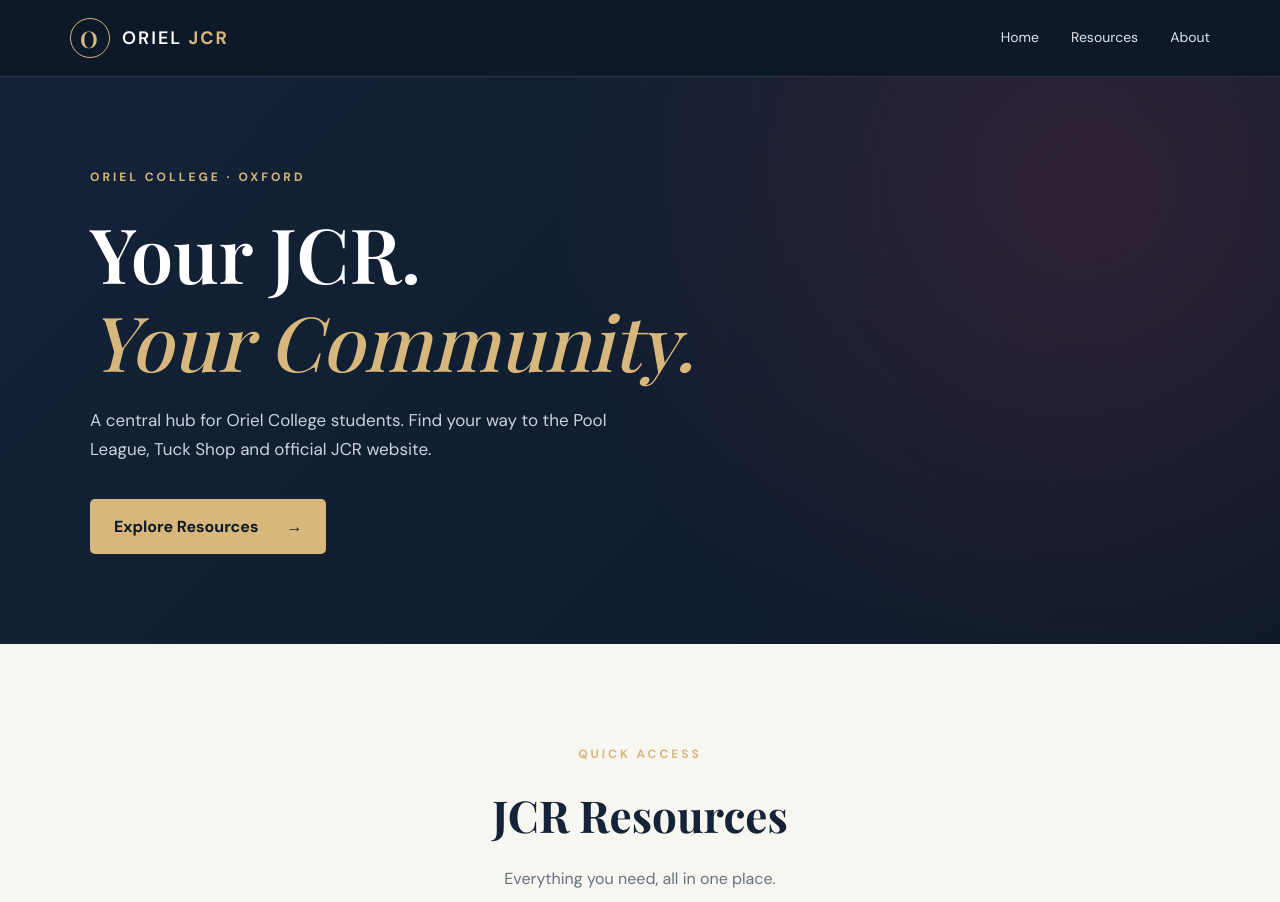
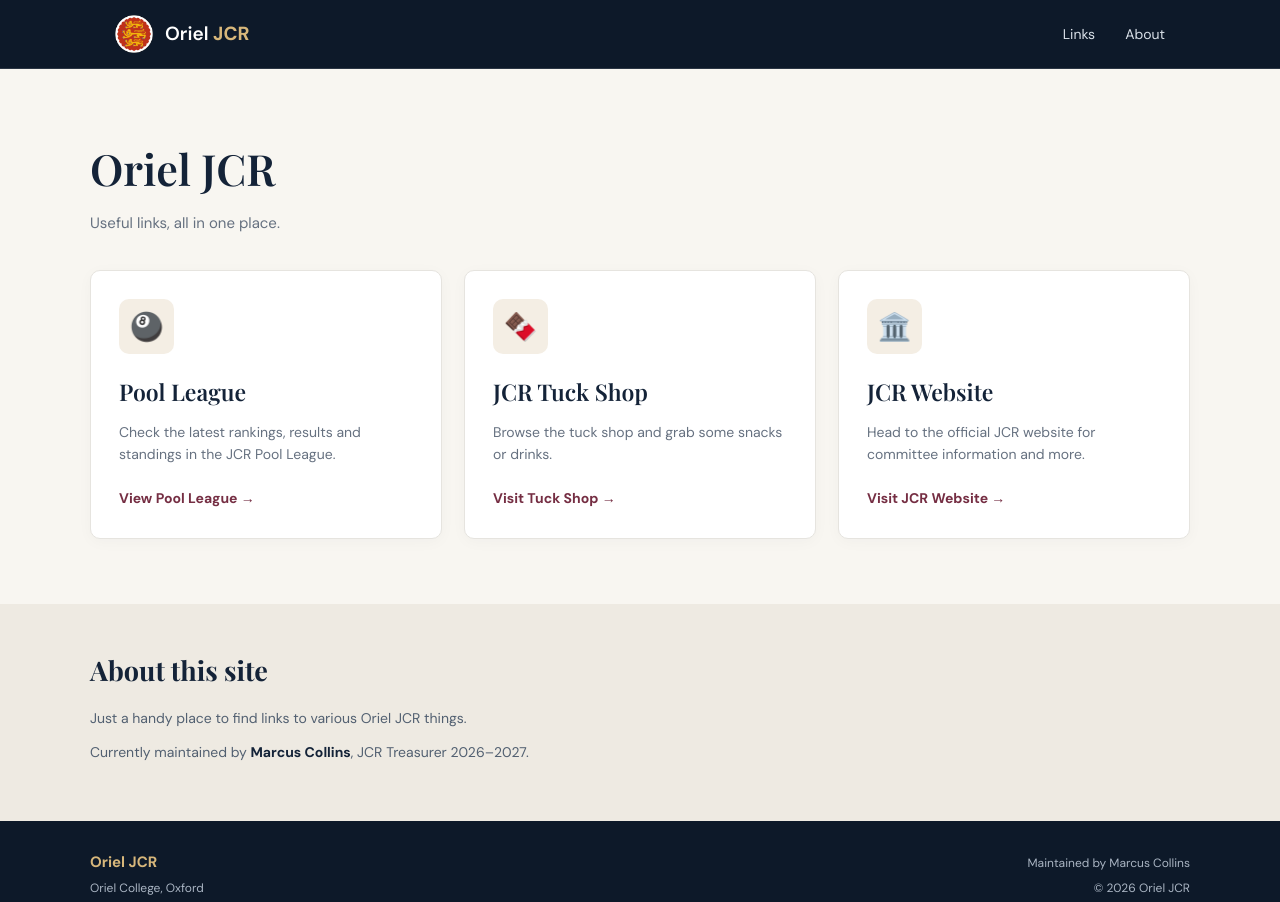
Before and after one commit to orieljcrtreasurer/oriel-jcr, a plain HTML site: page index.html in a window 1280 px wide. Shown: the top 902 px of the page. Drawn offline with nearby package versions, Linux system fonts and the light colour scheme.

Commit message:
Refactor index.html, script.js, and style.css for improved structure and accessibility

```diff
--- a/index.html
+++ b/index.html
@@ -1,15 +1,16 @@
 
 <!DOCTYPE html>
 <html lang="en">
+
 <head>
   <meta charset="UTF-8">
   <meta name="viewport"
         content="width=device-width, initial-scale=1.0">
 
   <meta name="description"
-        content="Oriel College JCR student resources, including the Pool League, Tuck Shop and official JCR website.">
+        content="Useful links and resources for Oriel College JCR students.">
 
-  <title>Oriel College JCR | Student Hub</title>
+  <title>Oriel JCR</title>
 
   <link rel="icon" type="image/x-icon" href="icon.ico">
   <link rel="stylesheet" href="style.css">
@@ -19,142 +20,155 @@
 
 <body>
 
+  <!-- Navigation -->
   <header class="site-header">
     <nav class="navbar">
-      <a href="#home" class="brand">
-        <span class="brand-symbol">O</span>
-        <span>ORIEL <strong>JCR</strong></span>
+
+      <a href="#resources" class="brand">
+        <img src="icon.ico"
+             alt="Oriel JCR"
+             class="brand-icon">
+
+        <span>Oriel <strong>JCR</strong></span>
       </a>
 
       <button class="menu-toggle"
               aria-label="Toggle navigation"
+              aria-controls="nav-links"
               aria-expanded="false">
         ☰
       </button>
 
       <div class="nav-links" id="nav-links">
-        <a href="#home">Home</a>
-        <a href="#resources">Resources</a>
+        <a href="#resources">Links</a>
         <a href="#about">About</a>
       </div>
+
     </nav>
   </header>
 
   <main>
 
-    <section class="hero" id="home">
-      <div class="hero-content">
-        <div class="eyebrow">ORIEL COLLEGE · OXFORD</div>
+    <!-- Useful Links -->
+    <section class="resources section" id="resources">
 
-        <h1>Your JCR.<br><em>Your Community.</em></h1>
-
-        <p>
-          A central hub for Oriel College students.
-          Find your way to the Pool League, Tuck Shop
-          and official JCR website.
-        </p>
-
-        <a href="#resources" class="primary-button">
-          Explore Resources <span>→</span>
-        </a>
-      </div>
-    </section>
-
-    <section class="resources section" id="resources">
       <div class="section-heading">
-        <span class="section-label">QUICK ACCESS</span>
-        <h2>JCR Resources</h2>
-        <p>
-          Everything you need, all in one place.
-        </p>
+        <h1>Oriel JCR</h1>
+        <p>Useful links, all in one place.</p>
       </div>
 
       <div class="card-grid">
 
+        <!-- Pool League -->
         <a href="https://orieljcrtreasurer.github.io/oriel-jcr-pool-rankings/"
            class="resource-card"
            target="_blank"
            rel="noopener noreferrer">
 
           <div class="card-icon">🎱</div>
-          <h3>Pool League</h3>
+
+          <h2>Pool League</h2>
+
           <p>
-            Follow the JCR Pool League, check
-            standings and keep up with matches.
+            Check the latest rankings, results
+            and standings in the JCR Pool League.
           </p>
-          <span class="card-link">Visit Pool League →</span>
+
+          <span class="card-link">
+            View Pool League →
+          </span>
         </a>
 
+        <!-- Tuck Shop -->
         <a href="https://orieljcrtreasurer.github.io/oriel-jcr-tuck-shop/"
            class="resource-card"
            target="_blank"
            rel="noopener noreferrer">
 
           <div class="card-icon">🍫</div>
-          <h3>JCR Tuck Shop</h3>
+
+          <h2>JCR Tuck Shop</h2>
+
           <p>
-            Head to the JCR Tuck Shop for snacks,
-            drinks and other essentials.
+            Browse the tuck shop and grab
+            some snacks or drinks.
           </p>
-          <span class="card-link">Visit Tuck Shop →</span>
+
+          <span class="card-link">
+            Visit Tuck Shop →
+          </span>
         </a>
 
+        <!-- Official JCR -->
         <a href="https://www.orieljcr.org/"
            class="resource-card"
            target="_blank"
            rel="noopener noreferrer">
 
           <div class="card-icon">🏛️</div>
-          <h3>Official JCR Website</h3>
+
+          <h2>JCR Website</h2>
+
           <p>
-            Access official JCR information,
-            committee details and student resources.
+            Head to the official JCR website
+            for committee information and more.
           </p>
-          <span class="card-link">Visit Official Site →</span>
+
+          <span class="card-link">
+            Visit JCR Website →
+          </span>
         </a>
 
       </div>
+
     </section>
 
+    <!-- About -->
     <section class="about section" id="about">
+
       <div class="about-inner">
-        <span class="section-label">ABOUT THIS WEBSITE</span>
-        <h2>Built for the JCR.</h2>
+
+        <h2>About this site</h2>
 
         <p>
-          This website provides a convenient central
-          location for useful Oriel College Junior
-          Common Room links and resources.
+          Just a handy place to find links
+          to various Oriel JCR things.
         </p>
 
         <p>
-          The website is currently maintained by
-          <strong>Marcus Collins</strong>, the current
-          <strong>Oriel College JCR Treasurer</strong>.
+          Currently maintained by
+          <strong>Marcus Collins</strong>,
+          JCR Treasurer 2026–2027.
         </p>
 
-        <p class="disclaimer">
-          This is a supplementary student resource hub.
-          For official JCR information, please refer to
-          the official JCR website.
-        </p>
       </div>
+
     </section>
 
   </main>
 
+  <!-- Footer -->
   <footer class="footer">
+
     <div class="footer-inner">
+
       <div>
-        <strong>ORIEL JCR</strong>
-        <p>Oriel College · University of Oxford</p>
+        <strong>Oriel JCR</strong>
+        <p>Oriel College, Oxford</p>
       </div>
 
       <div class="footer-right">
-        <p>Maintained by Marcus Collins, JCR Treasurer 2026 - 2027</p>
-        <p>© <span id="year"></span> Oriel JCR Student Hub</p>
+        <p>
+          Maintained by Marcus Collins
+        </p>
+
+        <p>
+          © <span id="year"></span> Oriel JCR
+        </p>
       </div>
+
     </div>
+
   </footer>
 
 </body>
--- a/style.css
+++ b/style.css
@@ -1,5 +1,7 @@
 
 @import url('https://fonts.googleapis.com/css2?family=DM+Sans:wght@400;500;600;700&family=Playfair+Display:wght@500;600;700&display=swap');
+
+/* Colours */
 
 :root {
   --navy: #142338;
@@ -11,6 +13,8 @@
   --text: #263447;
   --muted: #667180;
 }
+
+/* General */
 
 * {
   margin: 0;
@@ -27,7 +31,7 @@
   font-family: 'DM Sans', sans-serif;
   background: var(--cream);
   color: var(--text);
-  line-height: 1.7;
+  line-height: 1.6;
 }
 
 a {
@@ -46,9 +50,10 @@
 }
 
 .navbar {
-  max-width: 1200px;
+  max-width: 1100px;
   margin: auto;
-  padding: 18px 30px;
+  padding: 15px 25px;
+
   display: flex;
   justify-content: space-between;
   align-items: center;
@@ -58,22 +63,16 @@
   display: flex;
   align-items: center;
   gap: 12px;
+
   color: white;
-  font-size: 18px;
+  font-size: 19px;
   font-weight: 600;
-  letter-spacing: 2px;
 }
 
-.brand-symbol {
-  width: 40px;
-  height: 40px;
-  display: grid;
-  place-items: center;
-  border: 1px solid var(--gold);
-  border-radius: 50%;
-  font-family: 'Playfair Display', serif;
-  font-size: 23px;
-  color: var(--gold);
+.brand-icon {
+  width: 38px;
+  height: 38px;
+  object-fit: contain;
 }
 
 .brand strong {
@@ -82,11 +81,11 @@
 
 .nav-links {
   display: flex;
-  gap: 32px;
+  gap: 30px;
 }
 
 .nav-links a {
-  color: #e0e5eb;
+  color: #d9e0e8;
   font-size: 14px;
   transition: color 0.2s;
 }
@@ -104,142 +103,108 @@
   cursor: pointer;
 }
 
-/* Hero */
+/* Sections */
 
-.hero {
-  background:
-    radial-gradient(circle at 85% 20%, #752e4350, transparent 45%),
-    linear-gradient(135deg, var(--navy), var(--navy-dark));
-  min-height: 520px;
-  display: flex;
-  align-items: center;
-  padding: 90px 30px;
-  color: white;
+.section {
+  padding: 65px 25px;
 }
 
-.hero-content {
-  width: 100%;
-  max-width: 1100px;
-  margin: auto;
-}
+/* Resources */
 
-.eyebrow,
-.section-label {
-  color: var(--gold);
-  font-size: 12px;
-  letter-spacing: 3px;
-  font-weight: 700;
-}
-
-.hero h1 {
-  font-family: 'Playfair Display', serif;
-  font-size: clamp(44px, 6vw, 76px);
-  line-height: 1.15;
-  margin: 22px 0;
-  font-weight: 600;
-}
-
-.hero h1 em {
-  color: var(--gold);
-  font-weight: 500;
-}
-
-.hero p {
-  max-width: 540px;
-  color: #cbd3dd;
-  font-size: 17px;
-  margin-bottom: 35px;
-}
-
-.primary-button {
-  display: inline-flex;
-  align-items: center;
-  gap: 28px;
-  padding: 14px 24px;
-  background: var(--gold);
-  color: var(--navy-dark);
-  border-radius: 5px;
-  font-weight: 700;
-  transition: transform 0.2s, background 0.2s;
-}
-
-.primary-button:hover {
-  transform: translateY(-3px);
-  background: #ebcc94;
-}
-
-/* General Sections */
-
-.section {
-  padding: 95px 30px;
+.resources {
+  min-height: 420px;
 }
 
 .section-heading {
-  text-align: center;
-  margin-bottom: 45px;
+  max-width: 1100px;
+  margin: 0 auto 35px;
 }
 
-.section-heading h2,
-.about h2 {
+.section-heading h1 {
   font-family: 'Playfair Display', serif;
   color: var(--navy);
-  font-size: clamp(32px, 4vw, 44px);
-  margin: 12px 0;
+  font-size: clamp(32px, 4vw, 43px);
+  font-weight: 600;
+  margin-bottom: 8px;
 }
 
 .section-heading p {
   color: var(--muted);
+  font-size: 15px;
 }
 
-/* Resource Cards */
+/* Cards */
 
 .card-grid {
   max-width: 1100px;
   margin: auto;
+
   display: grid;
   grid-template-columns: repeat(3, 1fr);
-  gap: 25px;
+  gap: 22px;
 }
 
 .resource-card {
   display: flex;
   flex-direction: column;
-  padding: 35px;
+
+  padding: 28px;
+
   background: white;
-  border: 1px solid #e8e7e3;
-  border-radius: 9px;
-  box-shadow: 0 5px 25px #14233808;
-  transition: transform 0.25s, box-shadow 0.25s;
+  border: 1px solid #e6e4df;
+  border-radius: 10px;
+
+  box-shadow: 0 3px 15px #14233808;
+
+  transition:
+    transform 0.2s,
+    box-shadow 0.2s,
+    border-color 0.2s;
 }
 
 .resource-card:hover {
-  transform: translateY(-7px);
-  box-shadow: 0 15px 35px #14233818;
+  transform: translateY(-4px);
+  box-shadow: 0 10px 25px #14233815;
+  border-color: var(--gold);
+}
+
+.resource-card:focus-visible,
+.nav-links a:focus-visible,
+.brand:focus-visible,
+.menu-toggle:focus-visible {
+  outline: 3px solid var(--gold);
+  outline-offset: 4px;
 }
 
 .card-icon {
-  width: 62px;
-  height: 62px;
+  width: 55px;
+  height: 55px;
+
   display: grid;
   place-items: center;
+
   background: #f4eee4;
-  border-radius: 12px;
-  font-size: 29px;
-  margin-bottom: 25px;
+  border-radius: 10px;
+
+  font-size: 27px;
+  margin-bottom: 20px;
 }
 
-.resource-card h3 {
+.resource-card h2 {
   font-family: 'Playfair Display', serif;
-  font-size: 24px;
+  font-size: 23px;
+  font-weight: 600;
+
   color: var(--navy);
-  margin-bottom: 12px;
+  margin-bottom: 10px;
 }
 
 .resource-card p {
   font-size: 14px;
   color: var(--muted);
+
   flex-grow: 1;
-  margin-bottom: 25px;
+  margin-bottom: 22px;
 }
 
 .card-link {
@@ -252,27 +217,29 @@
 
 .about {
   background: #eeeae2;
+  padding: 45px 25px;
 }
 
 .about-inner {
-  max-width: 800px;
+  max-width: 1100px;
   margin: auto;
-  text-align: center;
+}
+
+.about h2 {
+  font-family: 'Playfair Display', serif;
+  color: var(--navy);
+  font-size: 27px;
+  margin-bottom: 15px;
 }
 
 .about p {
-  margin-top: 18px;
   color: #526071;
+  font-size: 14px;
+  margin-bottom: 12px;
 }
 
 .about strong {
   color: var(--navy);
-}
-
-.about .disclaimer {
-  font-size: 13px;
-  color: var(--muted);
-  margin-top: 30px;
 }
 
 /* Footer */
@@ -280,21 +247,22 @@
 .footer {
   background: var(--navy-dark);
   color: white;
-  padding: 35px 30px;
+  padding: 28px 25px;
 }
 
 .footer-inner {
   max-width: 1100px;
   margin: auto;
+
   display: flex;
   justify-content: space-between;
+  align-items: center;
   gap: 25px;
-  align-items: center;
 }
 
 .footer strong {
-  letter-spacing: 2px;
   color: var(--gold);
+  font-size: 15px;
 }
 
 .footer p {
@@ -310,6 +278,20 @@
 /* Mobile */
 
 @media (max-width: 768px) {
+
+  .navbar {
+    padding: 14px 20px;
+  }
+
+  .brand {
+    font-size: 17px;
+  }
+
+  .brand-icon {
+    width: 34px;
+    height: 34px;
+  }
+
   .menu-toggle {
     display: block;
   }
@@ -317,40 +299,51 @@
   .nav-links {
     display: none;
     position: absolute;
-    top: 76px;
+
+    top: 100%;
     left: 0;
     right: 0;
+
     background: var(--navy-dark);
-    padding: 25px 30px;
+    padding: 20px;
+
     flex-direction: column;
     gap: 20px;
+
+    border-top: 1px solid #ffffff20;
   }
 
   .nav-links.active {
     display: flex;
   }
 
-  .hero {
-    min-height: 450px;
-    padding: 70px 25px;
+  .section {
+    padding: 45px 20px;
   }
 
   .card-grid {
     grid-template-columns: 1fr;
+    gap: 16px;
   }
 
-  .section {
-    padding: 65px 25px;
+  .resource-card {
+    padding: 24px;
+  }
+
+  .about {
+    padding: 35px 20px;
   }
 
   .footer-inner {
     flex-direction: column;
     text-align: center;
+    gap: 15px;
   }
 
   .footer-right {
     text-align: center;
   }
+
 }
 
 @media (prefers-reduced-motion: reduce) {
```
Also changed, not shown: script.js (+14 -3 lines).
